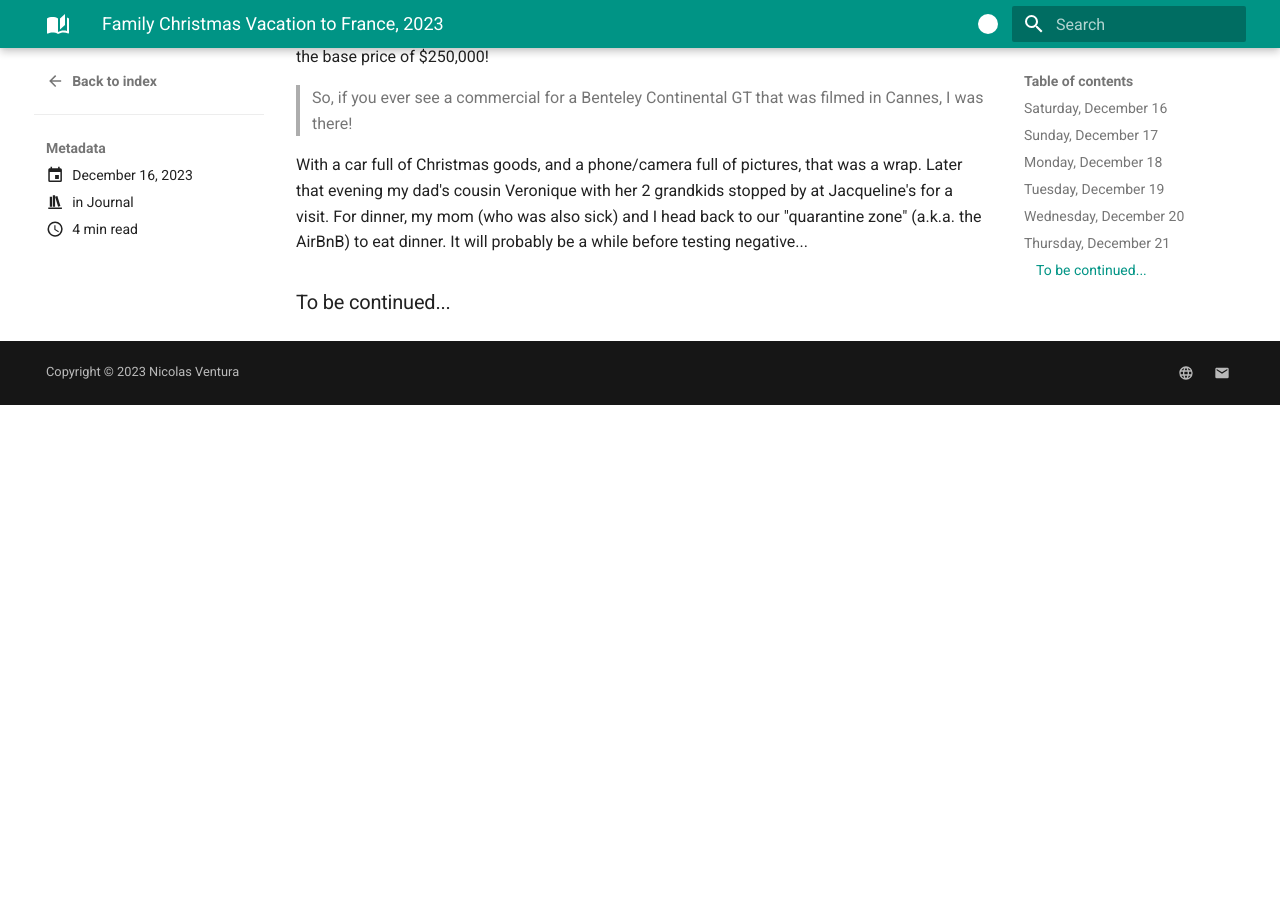
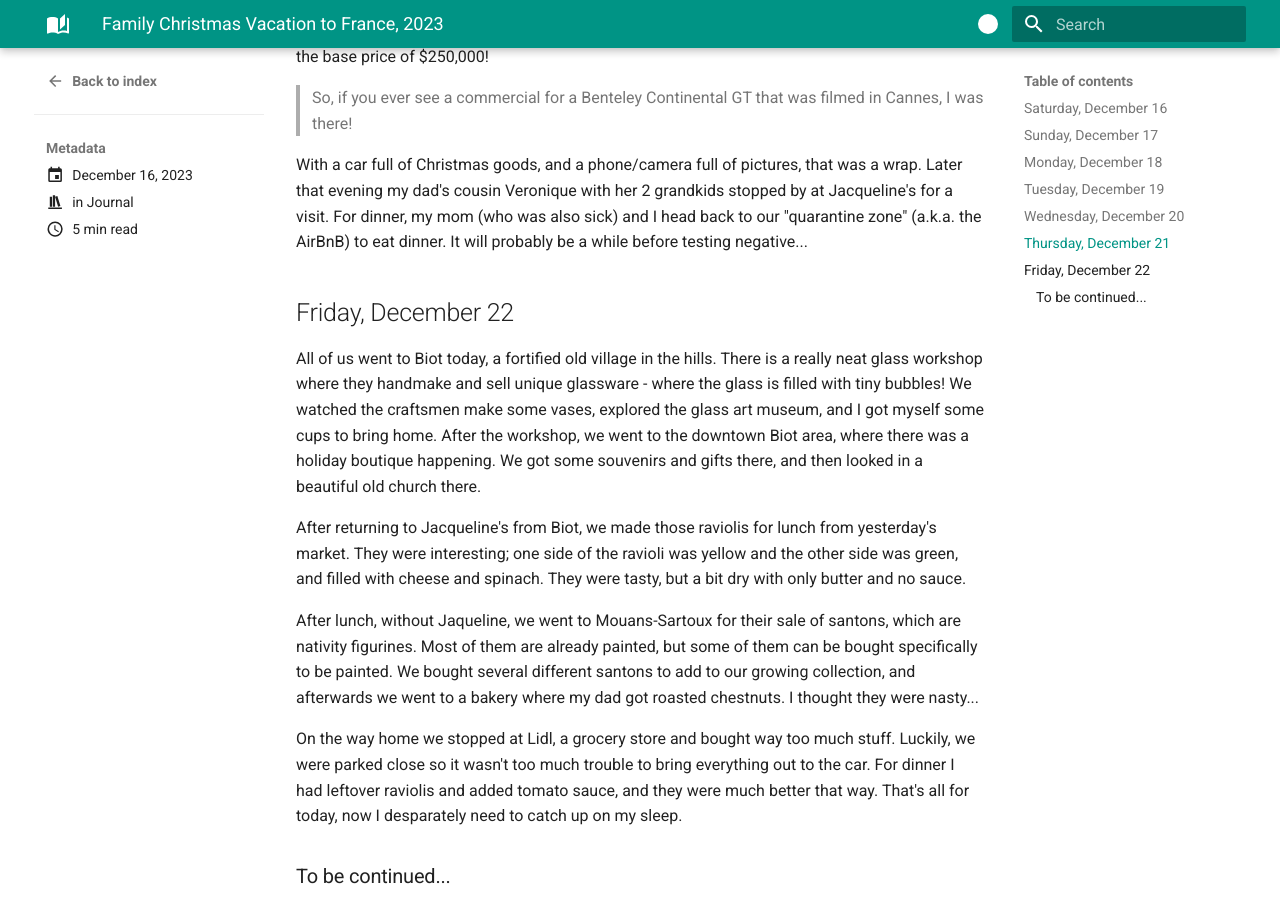
Before and after one commit to nicfv/Me, an MkDocs documentation site: the page built from docs/posts/007-france.md, in a window 1280 px wide and 900 px high, scrolled down 1951 px. Built offline with MkDocs 1.6.1 and Material for MkDocs 9.7.7, drawn with Linux system fonts in a browser that asks for light colours; before the commit the page ends 2356 px from its top, so only the background shows below that.

Commit message:
Add Friday

```diff
--- a/docs/posts/007-france.md
+++ b/docs/posts/007-france.md
@@ -38,4 +38,14 @@ I made it this far, over the worst and finally feeling better. Today was much mo
 
 With a car full of Christmas goods, and a phone/camera full of pictures, that was a wrap. Later that evening my dad's cousin Veronique with her 2 grandkids stopped by at Jacqueline's for a visit. For dinner, my mom (who was also sick) and I head back to our "quarantine zone" (a.k.a. the AirBnB) to eat dinner. It will probably be a while before testing negative...
 
+## Friday, December 22
+
+All of us went to Biot today, a fortified old village in the hills. There is a really neat glass workshop where they handmake and sell unique glassware - where the glass is filled with tiny bubbles! We watched the craftsmen make some vases, explored the glass art museum, and I got myself some cups to bring home. After the workshop, we went to the downtown Biot area, where there was a holiday boutique happening. We got some souvenirs and gifts there, and then looked in a beautiful old church there.
+
+After returning to Jacqueline's from Biot, we made those raviolis for lunch from yesterday's market. They were interesting; one side of the ravioli was yellow and the other side was green, and filled with cheese and spinach. They were tasty, but a bit dry with only butter and no sauce.
+
+After lunch, without Jaqueline, we went to Mouans-Sartoux for their sale of santons, which are nativity figurines. Most of them are already painted, but some of them can be bought specifically to be painted. We bought several different santons to add to our growing collection, and afterwards we went to a bakery where my dad got roasted chestnuts. I thought they were nasty...
+
+On the way home we stopped at Lidl, a grocery store and bought way too much stuff. Luckily, we were parked close so it wasn't too much trouble to bring everything out to the car. For dinner I had leftover raviolis and added tomato sauce, and they were much better that way. That's all for today, now I desparately need to catch up on my sleep.
+
 ### To be continued...
```
